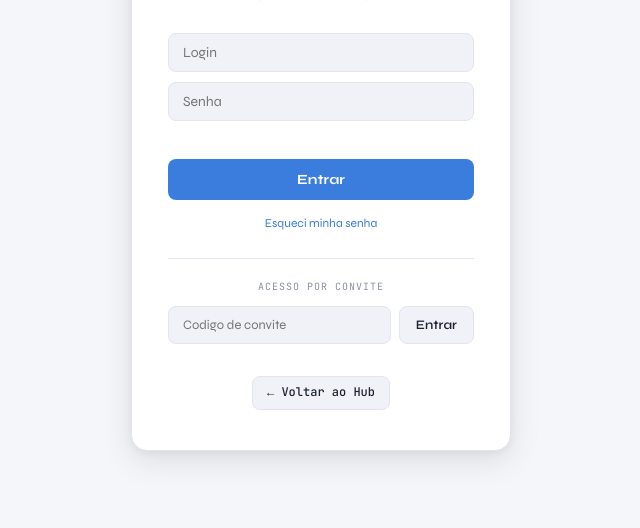
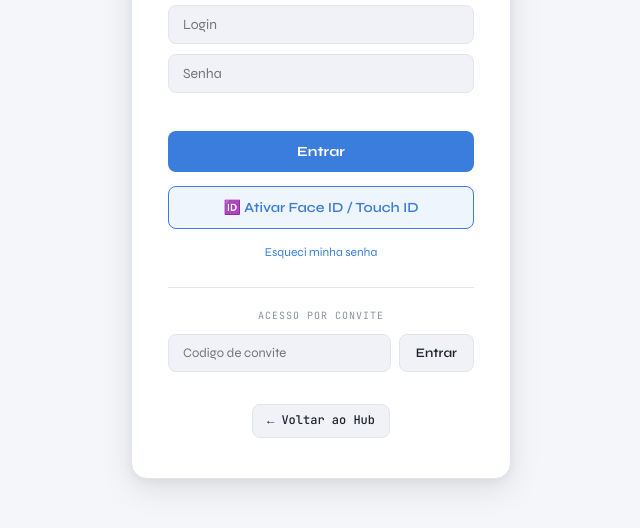
Before and after one commit to andrenvasc/vasconcelos-hub, a plain HTML site: page fernando/exames/index.html in a window 1280 px wide. Shown: the part 270-798 px from the top of the page, without its empty margins (319-959 px from the left). Drawn offline with nearby package versions, Linux system fonts and the light colour scheme; a web font is replaced by a local one.

Commit message:
Make Face ID button always visible on login screen
Co-Authored-By: Claude Opus 4.6 <noreply@anthropic.com>

```diff
--- a/fernando/exames/index.html
+++ b/fernando/exames/index.html
@@ -376,7 +376,7 @@ body { font-family: 'Syne', sans-serif; background: var(--bg); color: var(--text
     <button id="biometric-btn" onclick="biometricLogin()" style="display:none; width:100%; padding:12px; background:var(--surface2); color:var(--text); border:1px solid var(--border); border-radius:var(--r-sm); font-family:'Syne',sans-serif; font-size:14px; font-weight:600; cursor:pointer; transition:all 0.15s; gap:8px; align-items:center; justify-content:center;">
       <span style="font-size:18px; vertical-align:middle; margin-right:6px;">🆔</span> Entrar com Face ID
     </button>
-    <button id="enroll-btn" onclick="enrollBiometric()" style="display:none; width:100%; padding:12px; margin-top:14px; background:var(--accent-glow); color:var(--accent); border:1px solid var(--accent); border-radius:var(--r-sm); font-family:'Syne',sans-serif; font-size:14px; font-weight:600; cursor:pointer; transition:all 0.15s;">
+    <button id="enroll-btn" onclick="tryEnrollBiometric()" style="width:100%; padding:12px; margin-top:14px; background:var(--accent-glow); color:var(--accent); border:1px solid var(--accent); border-radius:var(--r-sm); font-family:'Syne',sans-serif; font-size:14px; font-weight:600; cursor:pointer; transition:all 0.15s;">
       🆔 Ativar Face ID / Touch ID
     </button>
     <a href="#" onclick="forgotPassword(); return false;" style="display:inline-block; margin-top:14px; font-size:12px; color:var(--accent); text-decoration:none;">Esqueci minha senha</a>
@@ -702,13 +702,18 @@ function showBiometricButton() {
     document.getElementById('biometric-btn').style.display = 'flex';
     const enrollBtn = document.getElementById('enroll-btn');
     if (enrollBtn) enrollBtn.style.display = 'none';
-  } else if (webauthnAvailable()) {
-    PublicKeyCredential.isUserVerifyingPlatformAuthenticatorAvailable().then(ok => {
-      if (ok) {
-        const enrollBtn = document.getElementById('enroll-btn');
-        if (enrollBtn) enrollBtn.style.display = 'block';
-      }
-    });
+  }
+}
+
+async function tryEnrollBiometric() {
+  if (!webauthnAvailable()) { alert('Este navegador nao suporta biometria. Tente usar o Safari ou Chrome.'); return; }
+  try {
+    const ok = await PublicKeyCredential.isUserVerifyingPlatformAuthenticatorAvailable();
+    if (!ok) { alert('Este dispositivo nao tem Face ID / Touch ID disponivel.'); return; }
+    await enrollBiometric();
+    showBiometricButton();
+  } catch(err) {
+    alert('Erro ao ativar biometria: ' + (err.message || err));
   }
 }
 
```
Also changed, not shown: babi/exames/index.html (+3 -2 lines).
